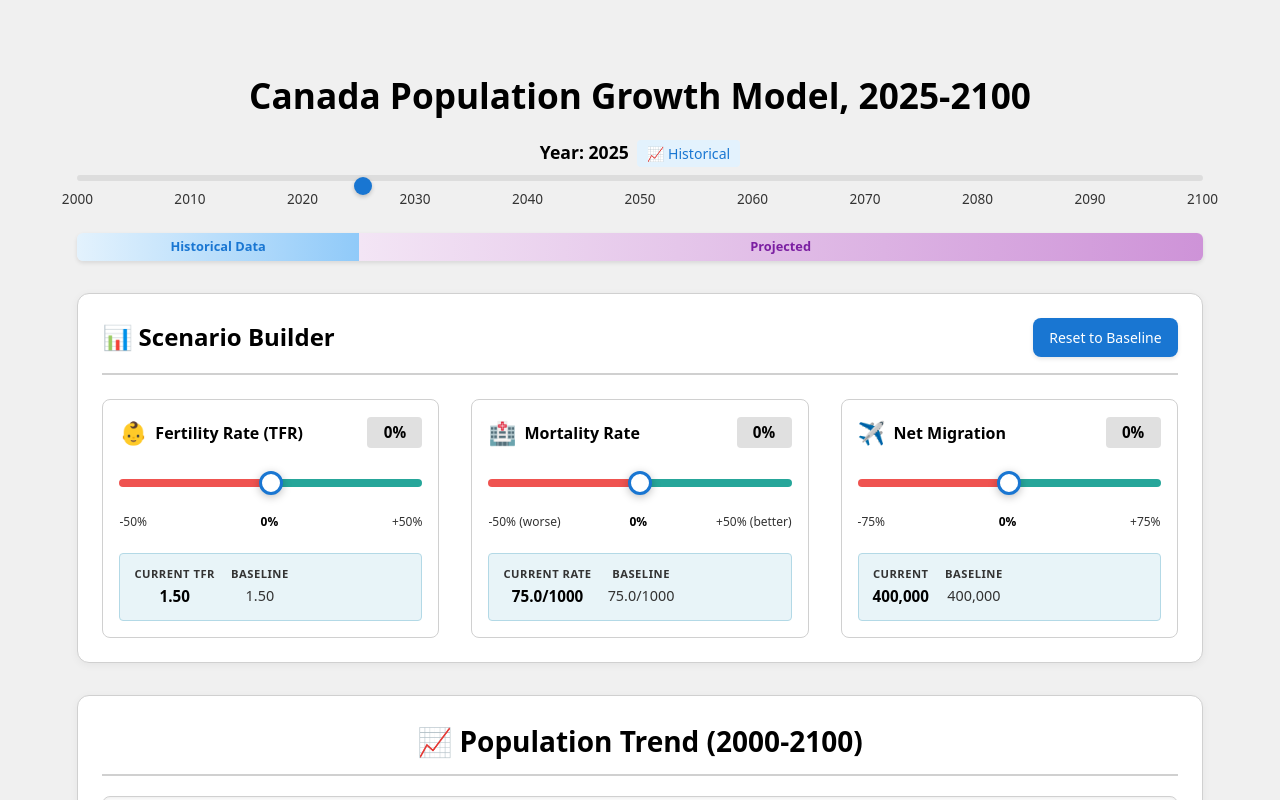
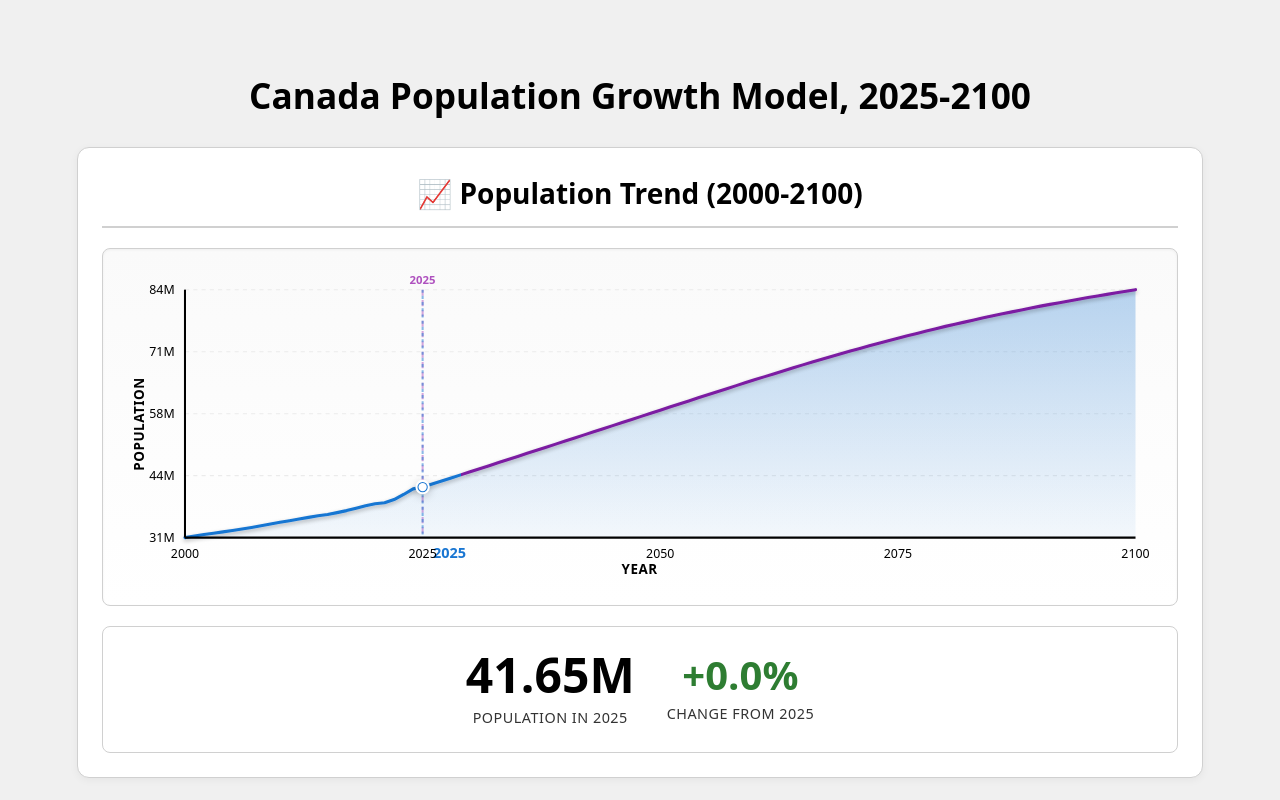
Before and after one commit to thewondrfulwizrd/WA1, a React (Vite) app: page / in a window 1280 px wide. Shown: the top 800 px of the page. Built offline with nearby package versions, Linux system fonts and the light colour scheme.

Commit message:
Move population trend chart to top of page

```diff
--- a/src/components/PopulationPyramid.jsx
+++ b/src/components/PopulationPyramid.jsx
@@ -65,6 +65,9 @@ export function PopulationPyramid() {
     <div className="population-pyramid">
       <h1>Canada Population Growth Model, 2025-2100</h1>
 
+      {/* Population Trend Chart - MOVED TO TOP */}
+      <PopulationTrendChart data={data} scenarios={scenarios} selectedYear={selectedYear} />
+
       {/* Year Selector */}
       <div className="controls">
         <label>
@@ -125,9 +128,6 @@ export function PopulationPyramid() {
         onReset={handleReset}
         isHistorical={isHistorical}
       />
-
-      {/* Population Trend Chart */}
-      <PopulationTrendChart data={data} scenarios={scenarios} selectedYear={selectedYear} />
 
       {/* Section Divider */}
       <div className="section-divider"></div>
```
